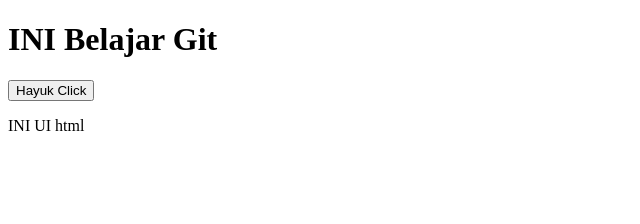
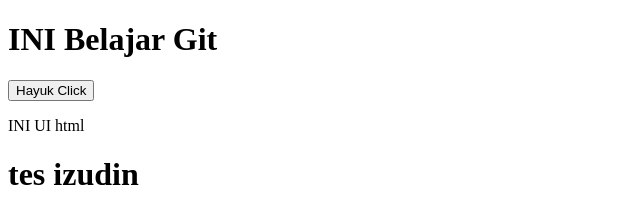
Before and after one commit to rafi-zimraan/belajargit, a plain HTML site: page index.html in a window 1280 px wide. Shown: the whole page, without its empty margins (0-640 px from the left). Drawn offline with Linux system fonts and the light colour scheme.

Commit message:
text tes

```diff
--- a/index.html
+++ b/index.html
@@ -7,6 +7,7 @@
     <h1>INI Belajar Git</h1>
     <button>Hayuk Click</button>
     <p>INI UI html</p>
+    <h1>tes izudin</h1>
   </head>
   <body></body>
 </html>
```
